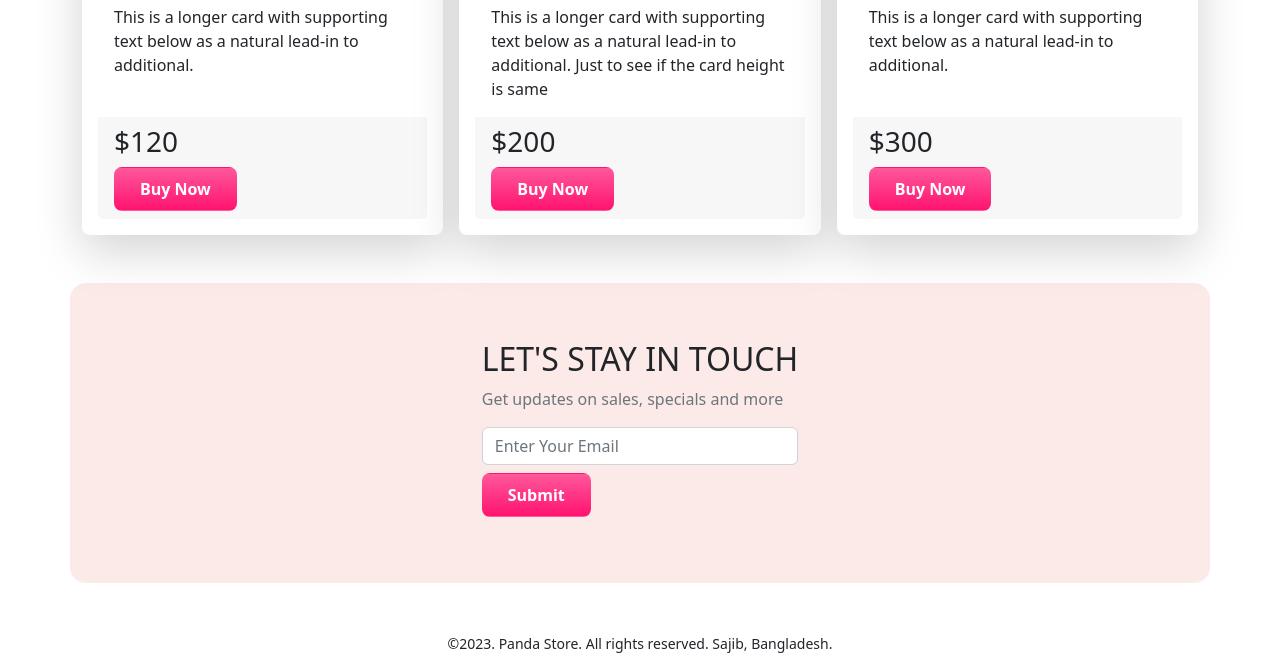
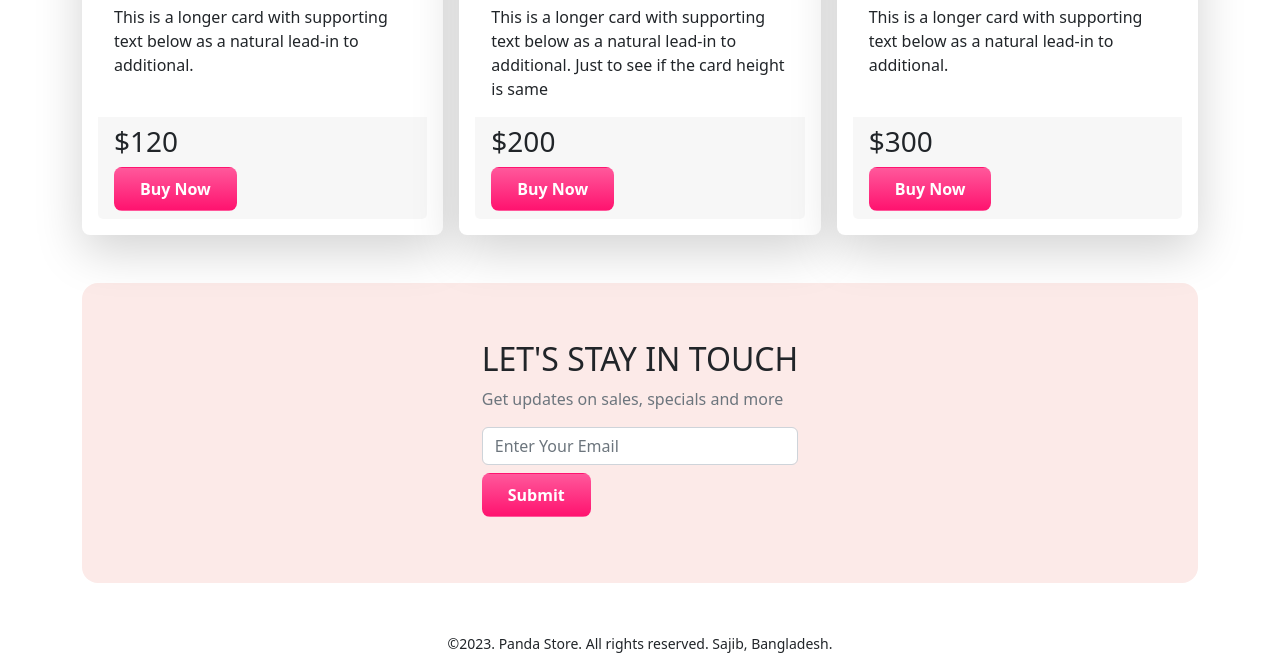
Before and after one commit to arifulsajib/panda-store-bootstrap, a plain HTML site: page index.html in a window 1280 px wide. Shown: the part 1840-2495 px from the top of the page. Drawn offline with nearby package versions, Linux system fonts and the light colour scheme.

Commit message:
minor fix

```diff
--- a/css/styles.css
+++ b/css/styles.css
@@ -14,6 +14,6 @@
   color: #ff136f;
 }
 
-#subscribe {
+.subscribe {
   height: 300px;
 }
--- a/index.html
+++ b/index.html
@@ -216,12 +216,14 @@
       </section>
 
       <!-- Subscribe  -->
-      <section id="subscribe" class="container my-5 bg-lightpink d-flex flex-column justify-content-center align-items-center rounded-4">
-        <div>
-          <h2>LET'S STAY IN TOUCH </h2>
-          <p class="text-secondary">Get updates on sales, specials and more </p>
-          <input type="email" class="form-control" id="exampleFormControlInput1" placeholder="Enter Your Email" />
-          <button type="submit" class="btn btn-pinky my-2">Submit</button>
+      <section id="subscribe" class="container my-5">
+        <div class="subscribe bg-lightpink d-flex flex-column justify-content-center align-items-center rounded-4">
+          <div>
+            <h2>LET'S STAY IN TOUCH </h2>
+            <p class="text-secondary">Get updates on sales, specials and more </p>
+            <input type="email" class="form-control" id="exampleFormControlInput1" placeholder="Enter Your Email" />
+            <button type="submit" class="btn btn-pinky my-2">Submit</button>
+          </div>
         </div>
       </section>
     </main>
```
